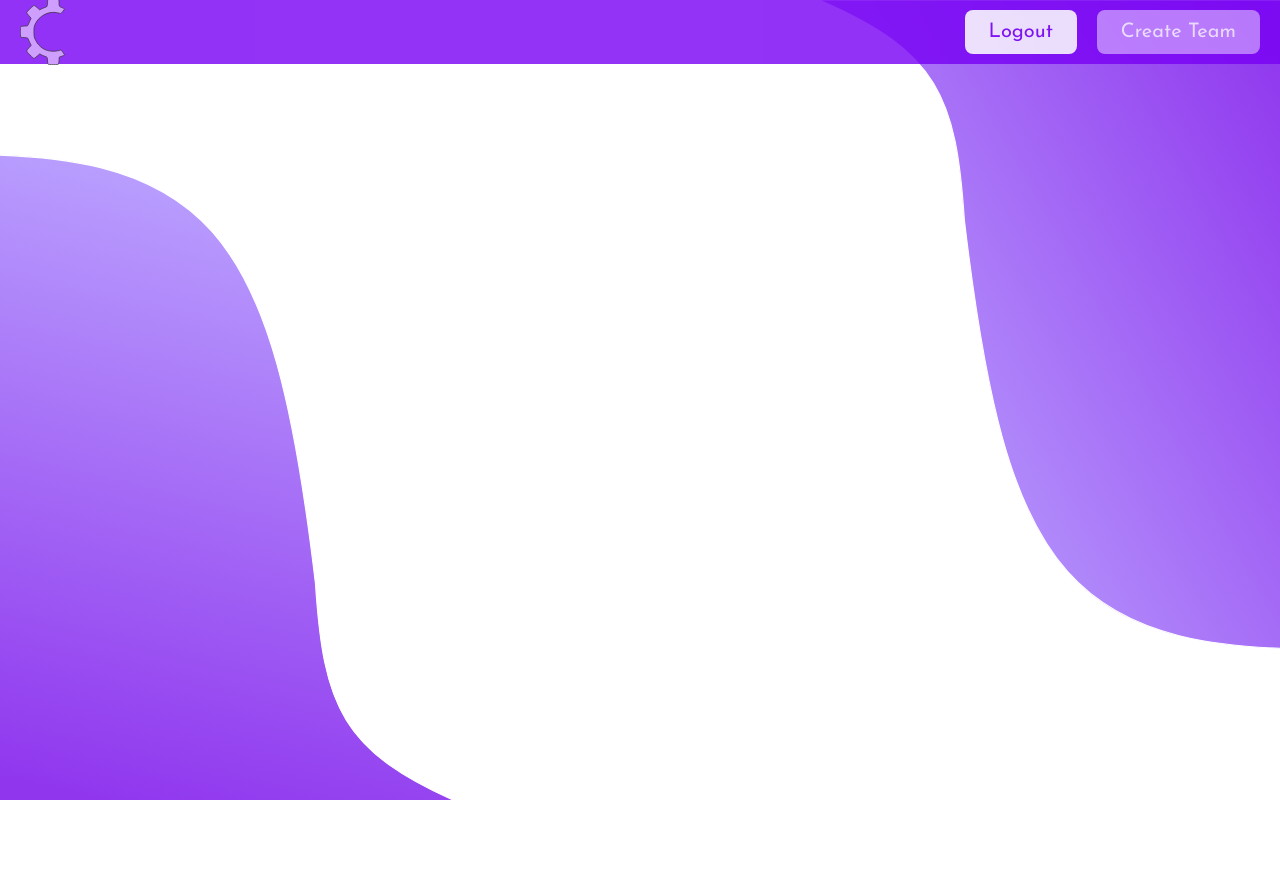
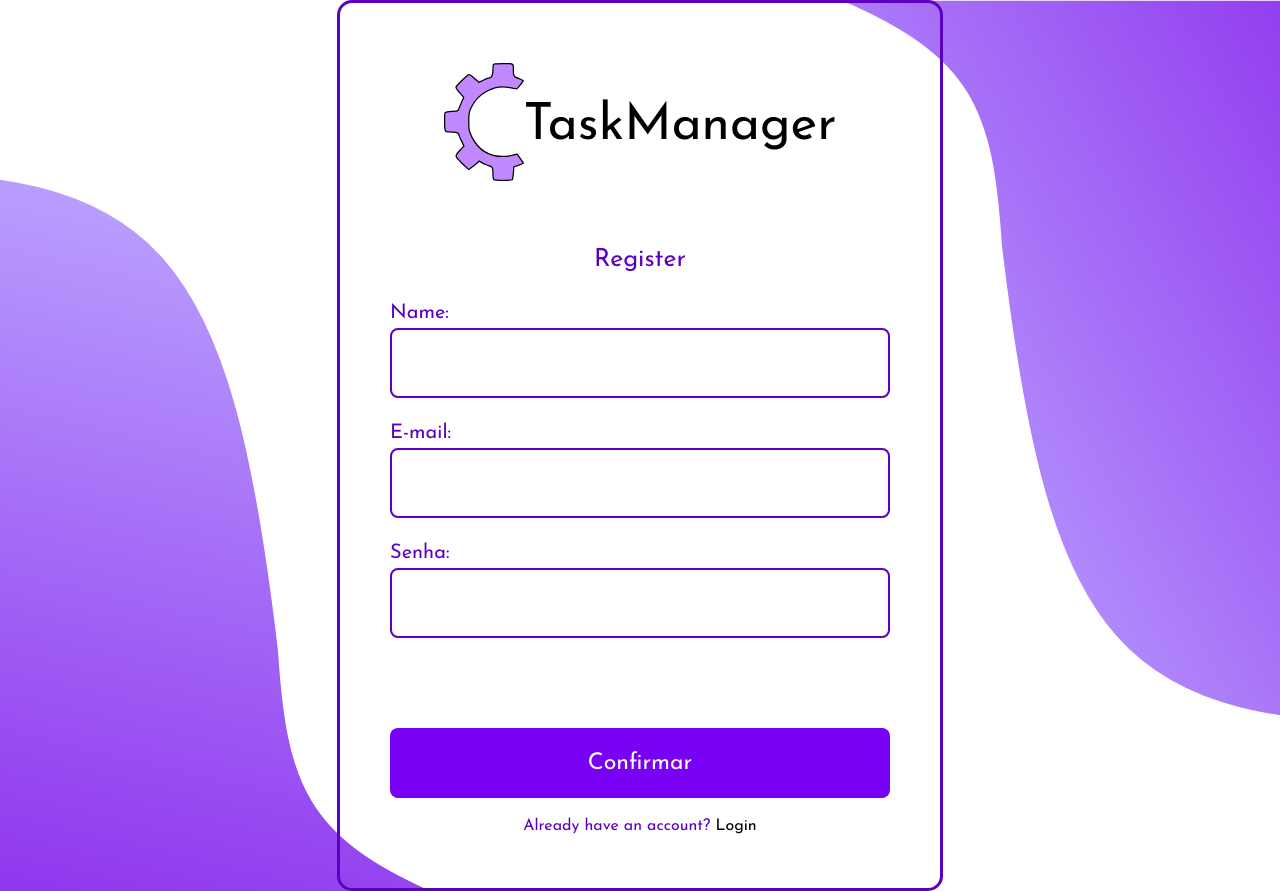
Before and after one commit to CortesMichael/TaskManagerFront, a React (Vite) app: page /register in a window 1280 px wide. Before the commit the page ends 800 px from the top, so only its background shows below. Built offline with nearby package versions, Linux system fonts and the light colour scheme.

Commit message:
término da página de login e registro juntamente com a navbar

```diff
--- a/src/pages/login/Login.jsx
+++ b/src/pages/login/Login.jsx
@@ -21,7 +21,7 @@ export const Login = () => {
                 <div className={style.BoxLogin}>
                     <div className={style.wrapper}>
                         <img src="Group.svg" alt="" />
-                        <h1 className={style.title}>TaskManager</h1>
+                        <h1 className={style.titleL}>TaskManager</h1>
                     </div>
                     <p>Login</p>
                 </div>
--- a/src/pages/login/Login.module.css
+++ b/src/pages/login/Login.module.css
@@ -7,7 +7,7 @@ body{
     background-image: url(/public/fundo.svg);
 }
 
-.title{
+.titleL{
     color: black;
     /* position: absolute;
     margin-left: 330px; */
@@ -51,6 +51,10 @@ body{
     background-color: white;
 }
 
+.buttonL:focus{
+    outline: none;
+}
+
 .pageFormLogin{
     font-family: "Josefin Sans", sans-serif;
     align-items: center;
--- a/src/pages/register/Register.jsx
+++ b/src/pages/register/Register.jsx
@@ -4,8 +4,12 @@ export const Register = () => {
     return(
         <div className={style.pageRegister}>
             <div className={style.pageFormRegister}>
+                <div className={style.logo}>
+                        <img src="Group.svg" alt="" />
+                        <h1 className={style.titleR}>TaskManager</h1>
+                </div>
                 <div className={style.BoxRegister}>
-                    <img src="/logo.png" alt="Logo TaskManager" />
+                    {/* <img src="/logo.png" alt="Logo TaskManager" /> */}
                     <p>Register</p>
                 </div>
                 <div className={style.BoxNameR}>
--- a/src/pages/register/Register.module.css
+++ b/src/pages/register/Register.module.css
@@ -3,6 +3,29 @@
 body{
     background-color: #FFF;
     justify-content: center;
+}
+
+.titleR{
+    color: black;
+    /* position: absolute;
+    margin-left: 330px; */
+}
+
+.logo{
+    display: flex;
+    align-items: center;
+    justify-content: center;
+    margin-top: 40px;
+    margin-bottom: 30px;
+    /* margin: 30px 100px 40px -190px;
+    box-sizing: border-box; */
+}
+
+.logo img{
+    width: 80px;
+    height: auto;
+    display: flex;
+    margin-bottom: 10px;
 }
 
 .buttonR{
@@ -26,6 +49,10 @@ body{
     background-color: white;
 }
 
+.buttonR:focus{
+    outline: none;
+}
+
 .pageFormRegister{
     font-family: "Josefin Sans", sans-serif;
     align-items: center;
@@ -37,7 +64,7 @@ body{
     align-items: center;
     justify-content: center;
 }
-
+/*
 .BoxRegister img{
     position: relative;
     width: 300px;
@@ -45,7 +72,7 @@ body{
     display: flex;
     margin: 0 auto;
     margin-top: 40px;
-}
+} */
 
 .BoxRegister p{
     margin: 0 auto;
--- a/src/routes/Router.jsx
+++ b/src/routes/Router.jsx
@@ -19,7 +19,7 @@ export const Router = createBrowserRouter([
             },
             {
                 path: "/register",
-                element: <NavBar />
+                element: <Register />
             }
         ]
     }
```
